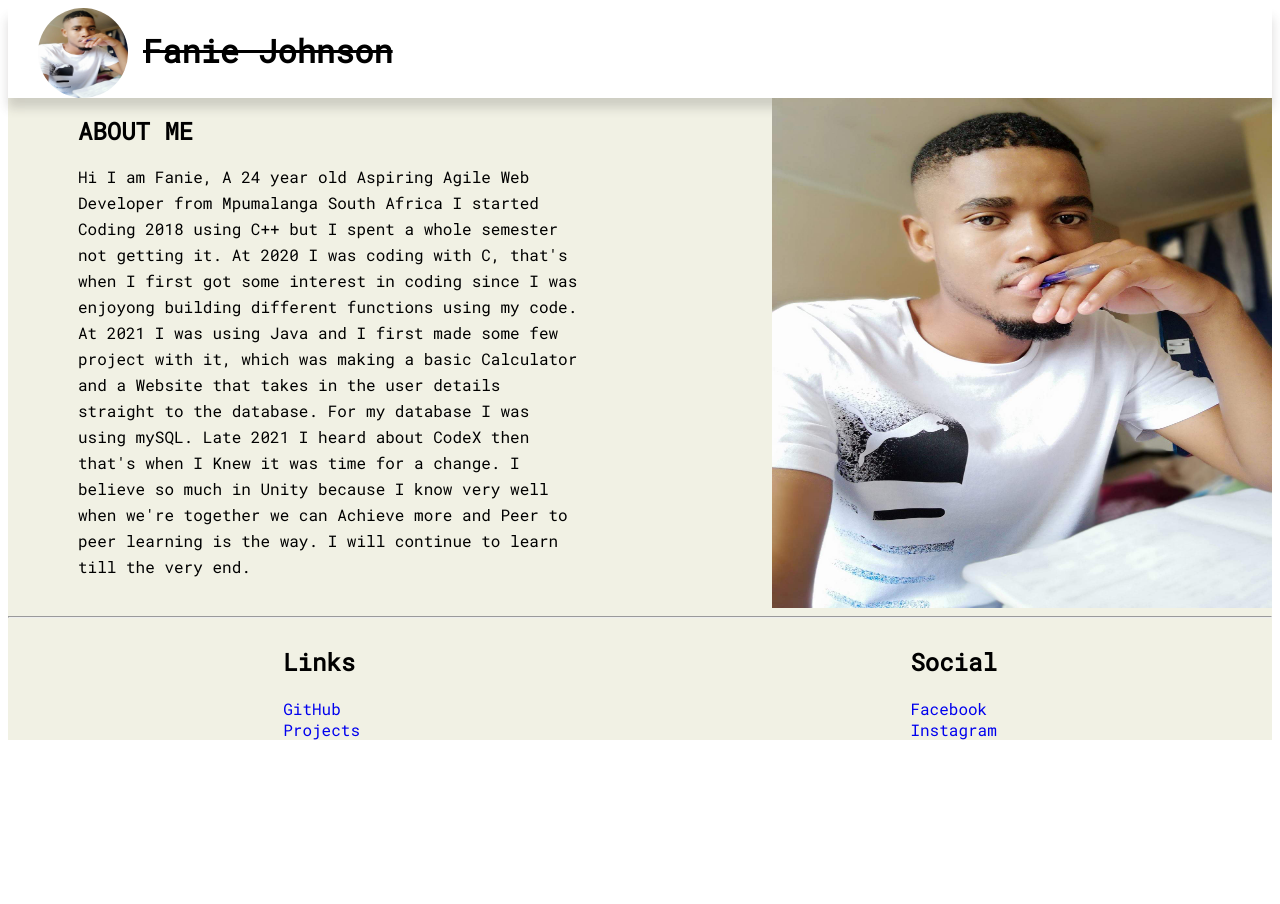
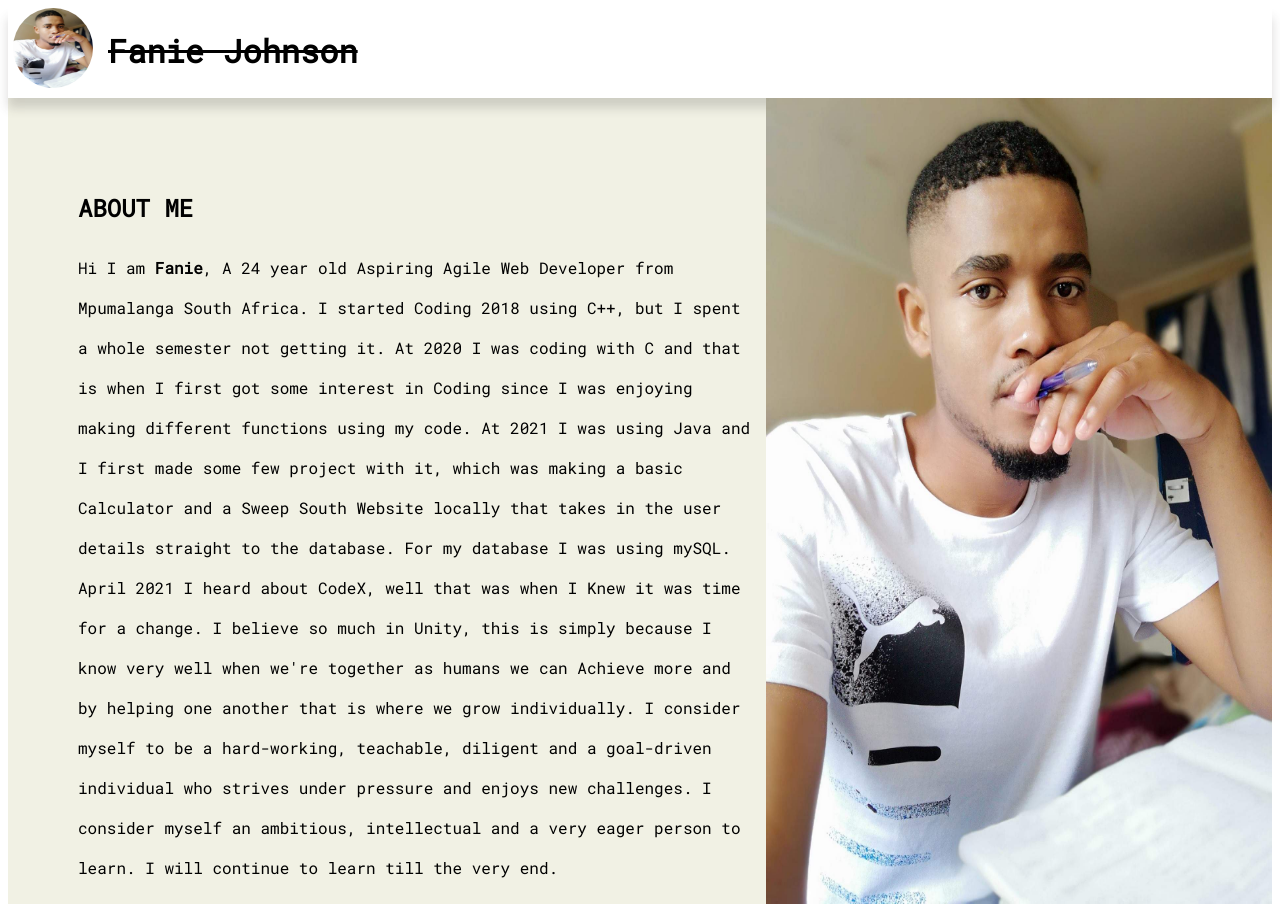
Before and after one commit to Jaynisto/Jaynisto.github.io, a plain HTML site: page index.html in a window 1280 px wide. Shown: the top 904 px of the page. Before the commit the page ends 800 px from the top, so only its background shows below. Drawn offline with Linux system fonts and the light colour scheme.

Commit message:
Modifying files

```diff
--- a/index.html
+++ b/index.html
@@ -20,11 +20,14 @@
             <div class="paragraph">
                 <h2>ABOUT ME</h2>
                 <p>
-                    Hi I am Fanie, A 24 year old Aspiring Agile Web Developer from Mpumalanga South Africa I started Coding 2018 using C++ but I spent a whole semester not getting it.
-                    At 2020 I was coding with C, that's when I first got some interest in coding since I was enjoyong building different functions using my code. At 2021 I was using Java
-                    and I first made some few project with it, which was making a basic Calculator and a Website that takes in the user details straight to the database. For my database
-                    I was using mySQL. Late 2021 I heard about CodeX then that's when I Knew it was time for a change. I believe so much in Unity because
-                    I know very well when we're together we can Achieve more and Peer to peer learning is the way. I will continue to learn till the very end.                </p>
+                    Hi I am <strong>Fanie</strong>, A 24 year old Aspiring Agile Web Developer from Mpumalanga South Africa. I started Coding 2018 using C++, but I spent a whole semester not getting it.
+                    At 2020 I was coding with C and that is when I first got some interest in Coding since I was enjoying making different functions using my code. At 2021 I was using Java
+                    and I first made some few project with it, which was making a basic Calculator and a Sweep South Website locally that takes in the user details straight to the database. For my database
+                    I was using mySQL. April 2021 I heard about CodeX, well that was when I Knew it was time for a change. I believe so much in Unity, this is simply because
+                    I know very well when we're together as humans we can Achieve more and by helping one another that is where we grow individually.
+                    I consider myself to be a hard-working, teachable, diligent and a goal-driven individual who strives under pressure and enjoys new challenges.
+                    I consider myself an ambitious, intellectual and a very eager person to learn. I will continue to learn till the very end.
+                </p>
 
             </div>
             <img class="profilePic1" src="./image/profilepic.jpg" alt="myself">
--- a/style.css
+++ b/style.css
@@ -32,14 +32,16 @@
   }
 
   .paragraph {
-    width: 500px;
-    height: 500px;
-    line-height: 26px;
+    width: 100%;
+    height: auto;
+    line-height: 40px;
+    margin-top: 70px;
     margin-left: 70px;
   }
   .profilePic1{
-    width: 500px;
-    height: 510px;
+    width: 40%;
+    height: auto;
+    padding-left: 10px;
 
   }
   .access {
@@ -87,3 +89,23 @@
 
 
 }
+
+@media(min-width: 280px) {
+  .profilePic {
+    max-width: 80px;
+    height: 80px;
+    border-radius: 50px;
+    margin-left: 5px;
+  }
+
+  h1 {
+    /* margin-left: 8px; */
+    /* margin-bottom: 10px; */
+    text-decoration: line-through;
+
+  }
+  .topnav{
+    display: flex;
+
+  }
+}
```
